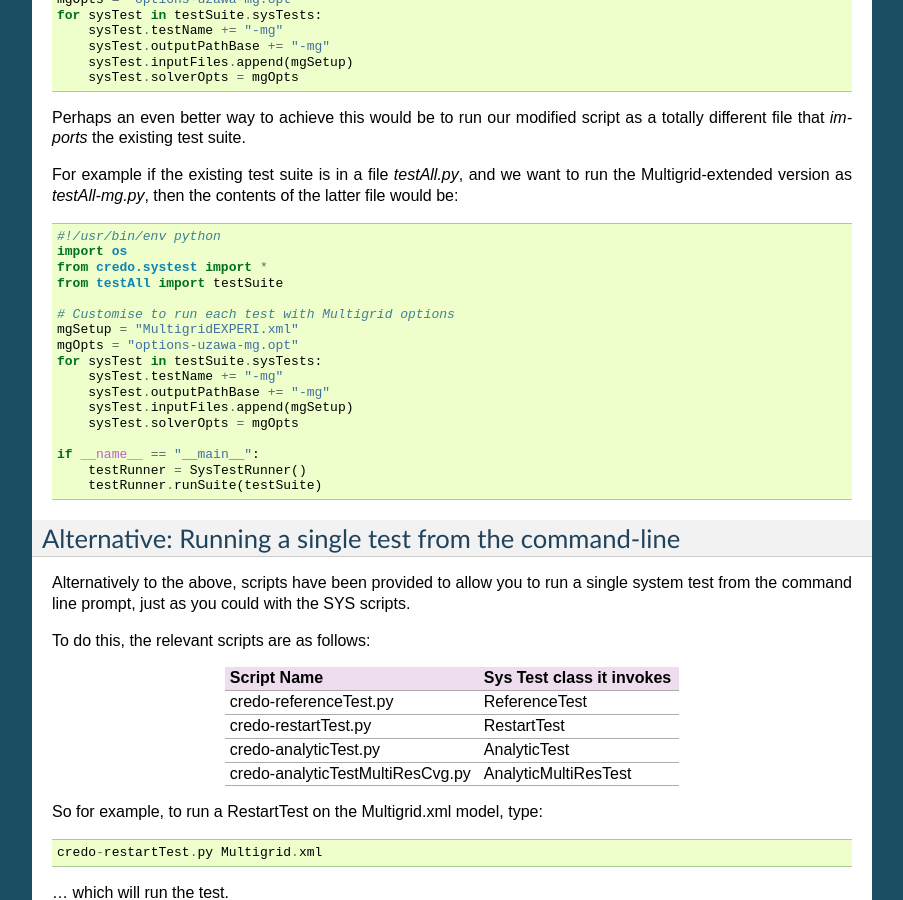
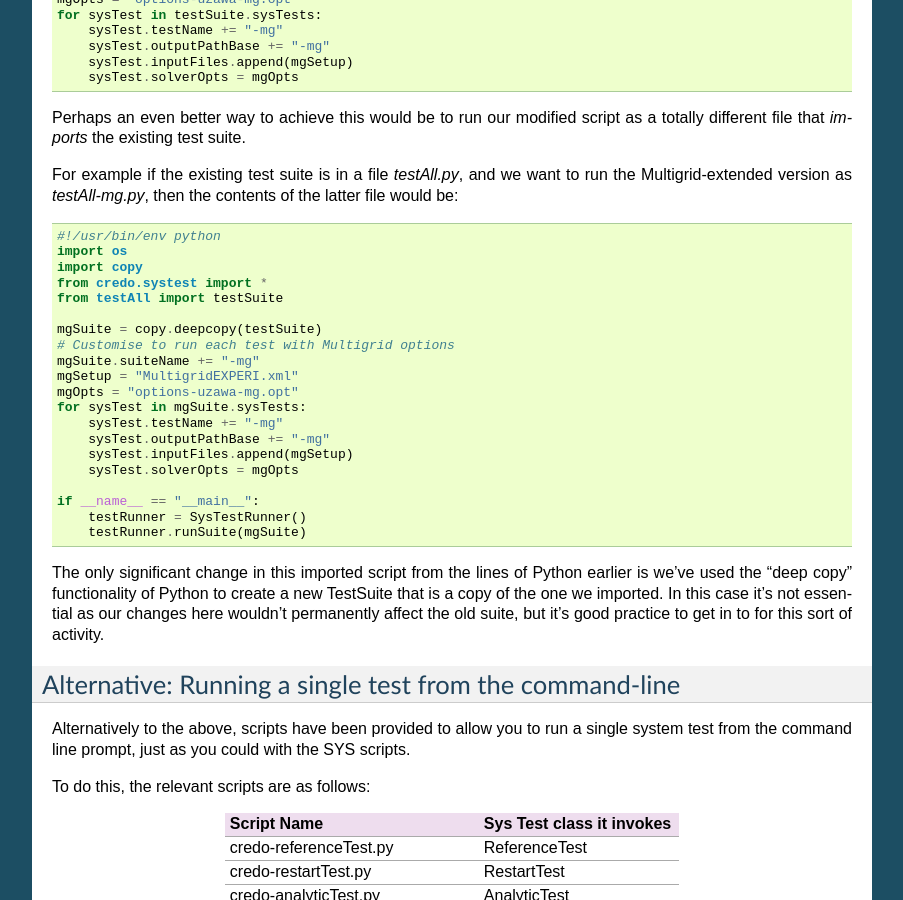
Before and after one commit to PatSunter/credo, a Sphinx documentation site: the page built from doc/examples/run-modify-systest-direct.rst, in a window 1280 px wide and 900 px high, scrolled down 3707 px. Shown: the whole window, without its empty margins (198-1101 px from the left). Built offline with Sphinx 7.4.7, drawn with Linux system fonts in a browser that asks for light colours.

Commit message:
Updated the example of running the Multigrid script modification.

```diff
--- a/doc/examples/MiscScripts/testAll-mg.py
+++ b/doc/examples/MiscScripts/testAll_mg.py
@@ -1,12 +1,15 @@
 #!/usr/bin/env python
 import os
+import copy
 from credo.systest import *
 from testAll import testSuite
 
+mgSuite = copy.deepcopy(testSuite)
 # Customise to run each test with Multigrid options
+mgSuite.suiteName += "-mg"
 mgSetup = "MultigridEXPERI.xml"
 mgOpts = "options-uzawa-mg.opt"
-for sysTest in testSuite.sysTests:
+for sysTest in mgSuite.sysTests:
     sysTest.testName += "-mg"
     sysTest.outputPathBase += "-mg"
     sysTest.inputFiles.append(mgSetup)
@@ -14,4 +17,4 @@ for sysTest in testSuite.sysTests:
 
 if __name__ == "__main__":
     testRunner = SysTestRunner()
-    testRunner.runSuite(testSuite)
+    testRunner.runSuite(mgSuite)
--- a/doc/examples/run-modify-systest-direct.rst
+++ b/doc/examples/run-modify-systest-direct.rst
@@ -215,14 +215,21 @@ that are kept in the :attr:`~credo.systest.api.SysTestSuite.sysTests` attribute
       sysTest.inputFiles.append(mgSetup)
       sysTest.solverOpts = mgOpts
 
-Perhaps an even better way to achieve this would be to run our modified script as a totally different file that *imports* the existing test suite.
+Perhaps an even better way to achieve this would be to run our modified script
+as a totally different file that *imports* the existing test suite.
 
 For example if the existing test suite is in a file `testAll.py`, and we
 want to run the Multigrid-extended version as `testAll-mg.py`, then the
 contents of the latter file would be:
 
-.. include:: ./MiscScripts/testAll-mg.py
+.. include:: ./MiscScripts/testAll_mg.py
    :literal:
+
+The only significant change in this imported script from the lines of Python
+earlier is we've used the "deep copy" functionality of Python to create a
+new TestSuite that is a copy of the one we imported. In this case it's not
+essential as our changes here wouldn't permanently affect the old suite,
+but it's good practice to get in to for this sort of activity.
 
 Alternative: Running a single test from the command-line
 ^^^^^^^^^^^^^^^^^^^^^^^^^^^^^^^^^^^^^^^^^^^^^^^^^^^^^^^^
```
